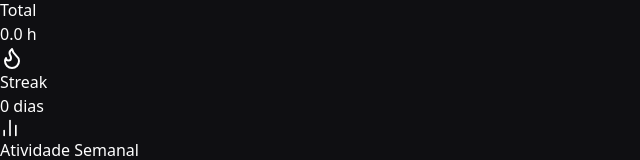
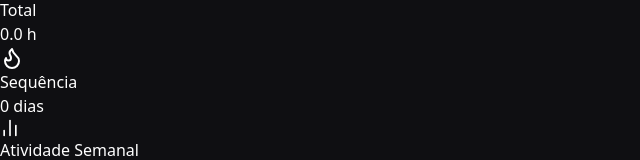
Before and after one commit to morbyte1/focus_app, a React (Vite) app: page / in a window 1280 px wide. Shown: the part 428-588 px from the top of the page, without its empty margins (0-640 px from the left). Built offline with nearby package versions, Linux system fonts and the light colour scheme.

Commit message:
Mudei o nome da Streak para Sequência

```diff
--- a/src/App.jsx
+++ b/src/App.jsx
@@ -293,7 +293,7 @@ const DashboardView = () => {
         </Card>
         <Card className="flex items-center gap-4 border-l-4 border-l-orange-500">
           <div className="p-3 bg-orange-500/20 rounded-full text-orange-500"><Flame size={24}/></div>
-          <div><p className="text-sm text-gray-400">Streak</p><p className="text-2xl font-bold text-white">{kpiData.streak} dias</p></div>
+          <div><p className="text-sm text-gray-400">Sequência</p><p className="text-2xl font-bold text-white">{kpiData.streak} dias</p></div>
         </Card>
       </div>
       <div className="grid grid-cols-1 lg:grid-cols-3 gap-6">
```
